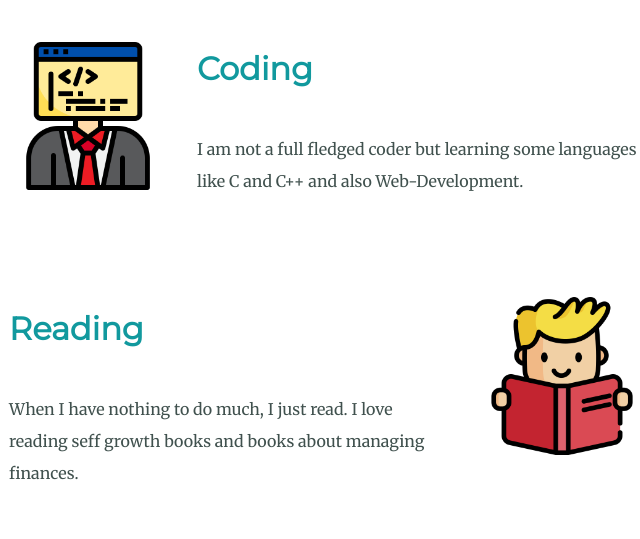
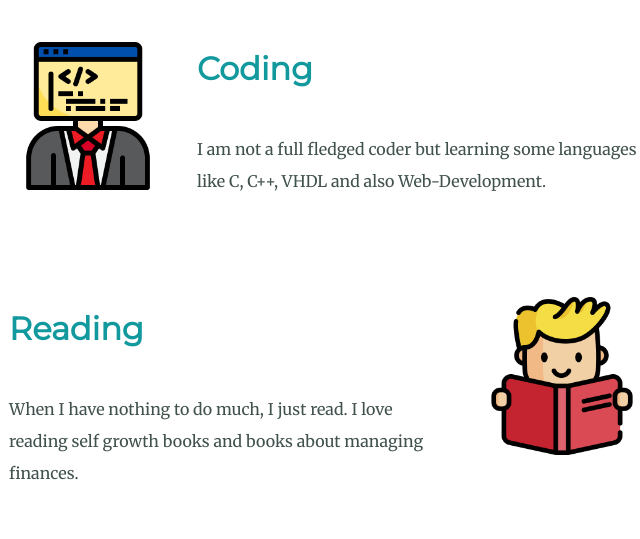
Before and after one commit to Surya-0007/Web-dev, a plain HTML site: page Index.html in a window 1280 px wide. Shown: the part 1500-2039 px from the top of the page, 315-955 px from the left. Drawn offline with Linux system fonts and the light colour scheme; files whose address does not match are found by name.

Commit message:
Update Index.html

```diff
--- a/Index.html
+++ b/Index.html
@@ -31,12 +31,12 @@
     <div class="skill-row">
       <img class="code-img" src="images\programmer.png" alt="coding">
       <h3>Coding</h3>
-      <p>I am not a full fledged coder but learning some languages like C and C++ and also Web-Development.</p>
+      <p>I am not a full fledged coder but learning some languages like C, C++, VHDL and also Web-Development.</p>
     </div>
     <div class="skill-row">
       <img class="read-img" src="images\read.png" alt="read">
       <h3>Reading</h3>
-      <p>When I have nothing to do much, I just read. I love reading seff growth books and books about managing finances.</p>
+      <p>When I have nothing to do much, I just read. I love reading self growth books and books about managing finances.</p>
     </div>
   </div>
   <hr>
```
